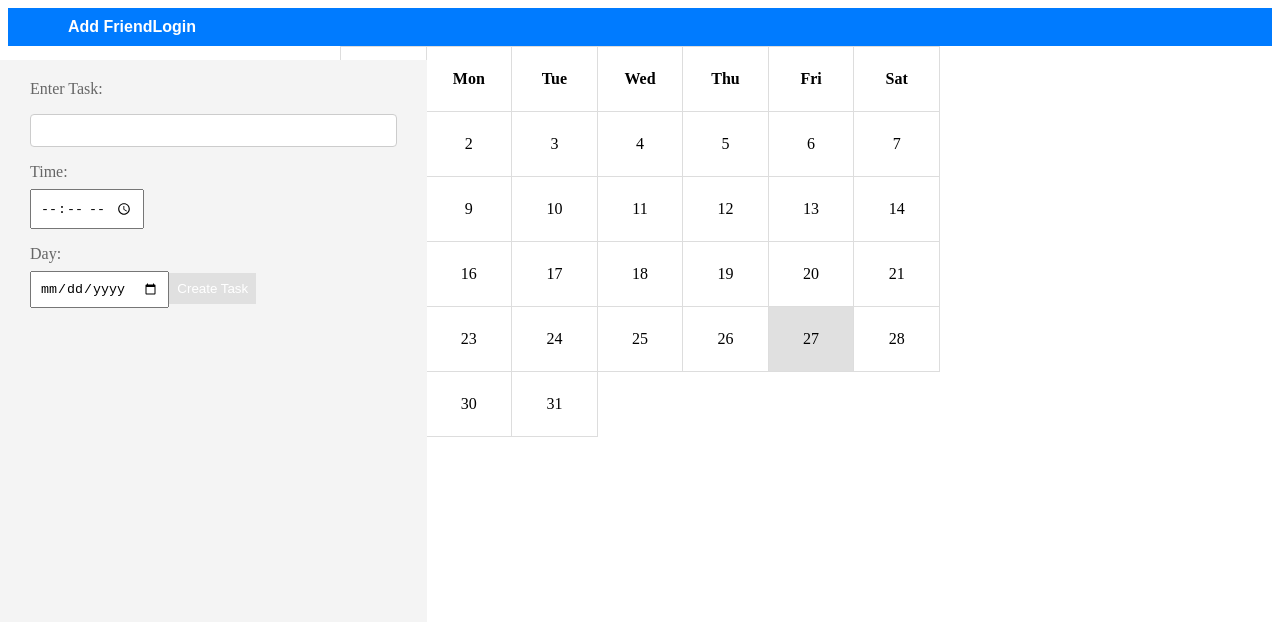
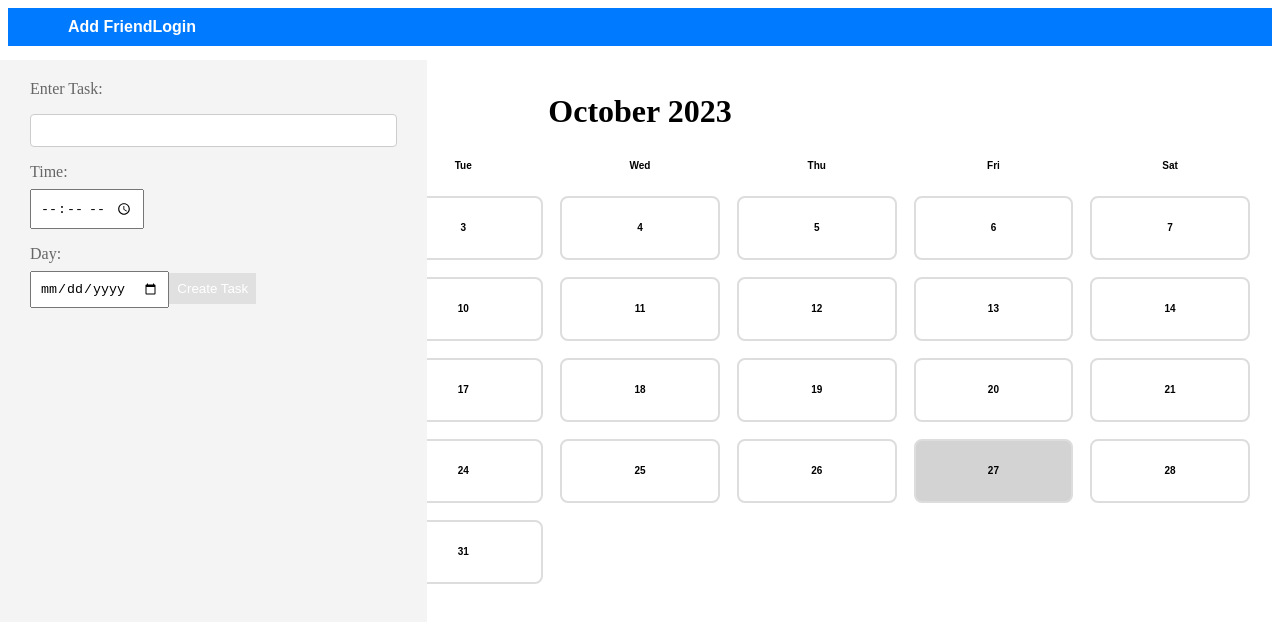
Before and after one commit to phergul/SE-Project-Frontend, a React (Vite) app: page / in a window 1280 px wide. Shown: the top 622 px of the page. Built offline with nearby package versions, Linux system fonts and the light colour scheme.

Commit message:
calendar v0.1, next need to figure how to switch between months

```diff
--- a/package.json
+++ b/package.json
@@ -10,6 +10,7 @@
     "preview": "vite preview"
   },
   "dependencies": {
+    "date-fns": "^3.3.1",
     "firebase": "^10.5.2",
     "react": "^18.2.0",
     "react-dom": "^18.2.0",
--- a/src/Components/Calender.jsx
+++ b/src/Components/Calender.jsx
@@ -1,45 +1,46 @@
 
-import './Home.css'; // Make sure to create a Calendar.css file for styling
+import './Home.css';
+import { format, startOfMonth, endOfMonth, eachDayOfInterval, getDay, isSameDay } from "date-fns";
+
+
+const WEEKDAYS = ["Sun", "Mon", "Tue", "Wed", "Thu", "Fri", "Sat"];
 
 const Calendar = () => {
-  // Assuming you want to show the current month
-  const today = new Date();
-  const currentYear = today.getFullYear();
-  const currentMonth = today.getMonth();
-  const currentDate = today.getDate();
 
-  // Generate the days of the week header
-  const daysOfWeek = ['Sun', 'Mon', 'Tue', 'Wed', 'Thu', 'Fri', 'Sat'];
-  const daysHeader = daysOfWeek.map((day) => <th key={day}>{day}</th>);
+const currentDate = new Date();
+const firstDayOfMonth = startOfMonth(currentDate);
+const lastDayOfMonth = endOfMonth(currentDate);
 
-  // Generate the days for the current month
-  const daysInMonth = new Date(currentYear, currentMonth + 1, 0).getDate();
-  let days = [];
-  for (let i = 1; i <= daysInMonth; i++) {
-    const day = new Date(currentYear, currentMonth, i).getDay();
-    if (i === 1) {
+const daysInMonth = eachDayOfInterval({
+  start: firstDayOfMonth,
+  end: lastDayOfMonth,
+});
 
-      for (let j = 0; j < day; j++) {
-        days.push(<td key={`empty-${j}`}></td>);
-      }
-    }
-    days.push(<td key={i} className={i === currentDate ? 'current-day' : ''}>{i}</td>);
-  }
-
-  // Group days into weeks for display
-  const weeks = [];
-  for (let i = 0; i < days.length; i += 7) {
-    weeks.push(<tr key={`week-${i}`}>{days.slice(i, i + 7)}</tr>);
-  }
+const startingDayIndex = getDay(firstDayOfMonth);
 
   return (
-    <table className="calendar">
-      <thead>
-        <tr>{daysHeader}</tr>
-      </thead>
-      <tbody>{weeks}</tbody>
-    </table>
-  );
-};
+    <div className="container">
+        <div>
+            <h2 className="calendar-title">{format(currentDate, "MMMM yyyy")}</h2>
+        </div>
+        <div className="grid grid-cols-7 gap-2">
+          {WEEKDAYS.map((day) => {
+            return <div className='Days' key={day}>{day}</div>
+          })}
+          {Array.from({length: startingDayIndex }).map((_, index) => {
+            return <div key={`empty-${index}`} className='border-of-days'/>
+          })}
+
+          {daysInMonth.map((day, index) => {
+            const isToday = isSameDay(day, new Date());
+            const dayClassName = isToday ?  "border-of-days today" : "border-of-days";
+            return <div key={index} className={dayClassName}>
+            {format(day, "d")}
+            </div>
+          })}
+        </div>
+    </div>
+);
+  };
 
 export default Calendar;
--- a/src/Components/Home.css
+++ b/src/Components/Home.css
@@ -5,22 +5,22 @@
     flex-direction: column;
     align-items: flex-start;
     justify-content: flex-start;
-    width: 33.3333%; /* Takes up 1/3 of the page width */
+    width: 33.3333%;
     min-height: calc(100vh - 60px);
     padding: 10px;
     box-sizing: border-box;
     position: fixed;
-    top: 60px; /* Adjust based on your navbar height */
+    top: 60px;
     left: 0;
     background-color: #f4f4f4;
-    overflow-y: auto; /* Add scroll if content overflows */
+    overflow-y: auto;
   }
 
   .sidebar form {
     margin-bottom: 10px;
     padding: 10px 20px;
-    width: 100%; /* Full width of the sidebar */
-    box-sizing: border-box; /* Include padding in the width */
+    width: 100%;
+    box-sizing: border-box;
   }
 
   .sidebar input {
@@ -29,7 +29,7 @@
     border: 1px soild #ddd;
 
   }
-  /* Additional styles for the button */
+
   .sidebar button {
     background-color: #e0e0e0;
     padding: 0.5rem;
@@ -39,44 +39,53 @@
   }
 
 
-  .calendar-container {
-    display: flex;
-    justify-content: center;
-    align-items: center;
-    height: 100%; /* Adjust the height to fill the area */
-    right: 0;
-  }
+.container {
+  width: 100%;
+  max-width: 2000px;
+  margin: auto;
+  padding: 20px;
+  box-sizing: border-box;
+}
 
-  .calendar {
-    width: 100%; /* Adjust width to fill the container */
-    max-width: 600px; /* Or set a max-width that fits your design */
-    margin: auto;
-    border-collapse: collapse;
-  }
+.calendar-title {
+  text-align: center;
+  margin-bottom: 20px;
+  font-size: xx-large;
+}
 
-  .calendar th,
-  .calendar td {
-    border: 1px solid #ddd;
-    padding: 7px;
-    text-align: center;
-    width: 14.28%;
-    height: 50px; /* Adjust the height to your preference */
-  }
 
-  .calendar td.current-day {
-    background-color: #e0e0e0;
-  }
+.grid {
+  display: grid;
+  grid-template-columns: repeat(7, 1fr);
+  gap: 13px;
+  font: bold 10px arial;
 
-  /* Responsive adjustments */
-  @media (max-width: 768px) {
-    .calendar {
-      width: 100%;
-      max-width: 100%;
-    }
+}
 
-    .calendar th,
-    .calendar td {
-      padding: 5px;
-      height: 40px;
-    }
-  }
+
+.grid div {
+  text-align: center;
+  font: bold;
+  padding: 10px;
+}
+
+.border-of-days {
+  text-align: center;
+  border: 2px solid #ddd;
+  border-radius: 8px;
+  padding: 10px;
+  margin: 2px;
+  display: flex;
+  justify-content: center;
+  align-items: center;
+  height: 40px;
+}
+
+.border-of-days:hover {
+  background-color: #808080;
+}
+
+.today {
+  background-color: #D3D3D3;
+  color: #000;
+}
--- a/src/main.jsx
+++ b/src/main.jsx
@@ -9,6 +9,7 @@ import Root from "./routes/root";
 import AddFriendPage from "./routes/addfriend";
 import ErrorPage from "./error";
 import ForgotPassword from "./routes/ForgotPassword";
+import Calendar from "./Components/Calender";
 /*import Sidebar from "./Components/Sidebar";*/
 
 const router = createBrowserRouter([
@@ -36,6 +37,10 @@ const router = createBrowserRouter([
   {
     path: "forgotpassword",
     element: <ForgotPassword />
+},
+{
+  path: "Calendar",
+  element: <Calendar />
 }
 
 ]);
```
Also changed, not shown: 1 other file (tests, documents, lock files or other folders).
